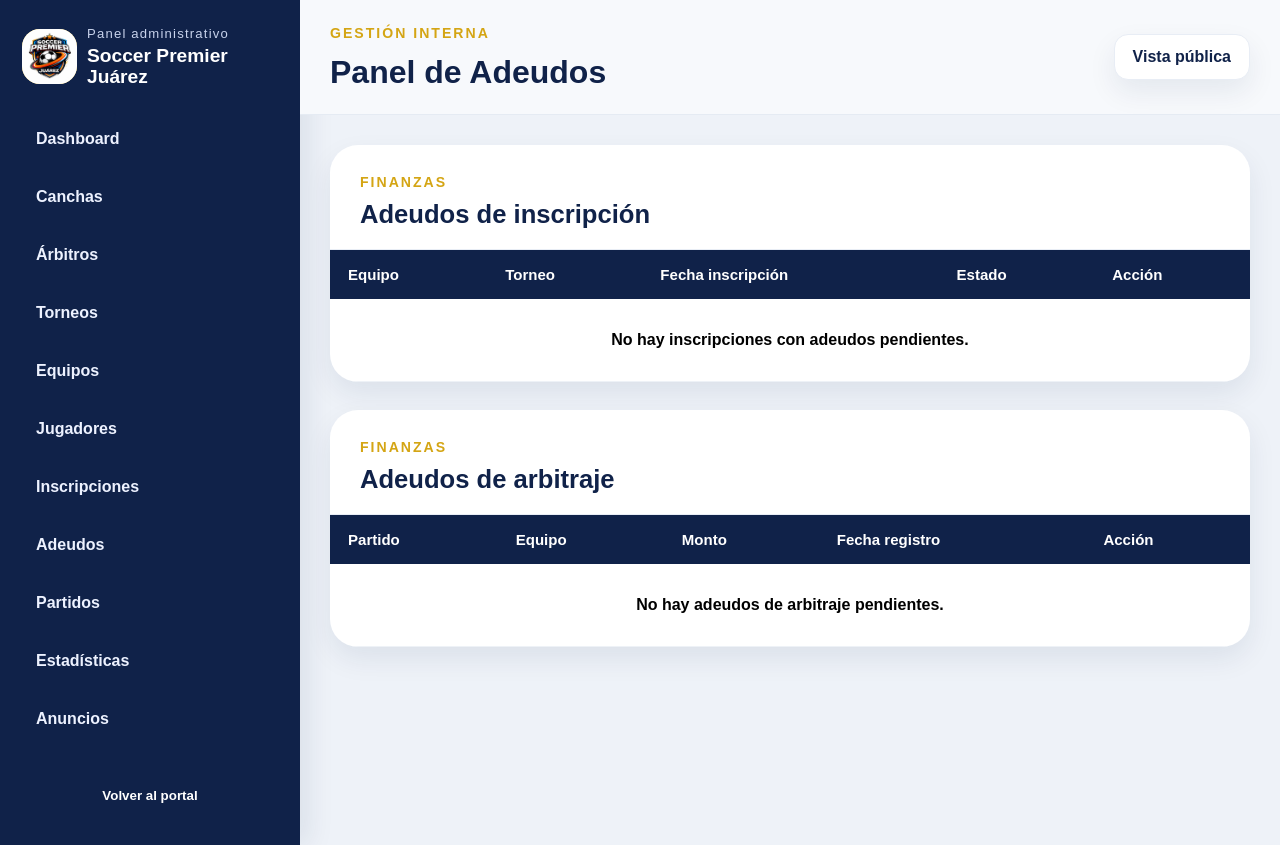
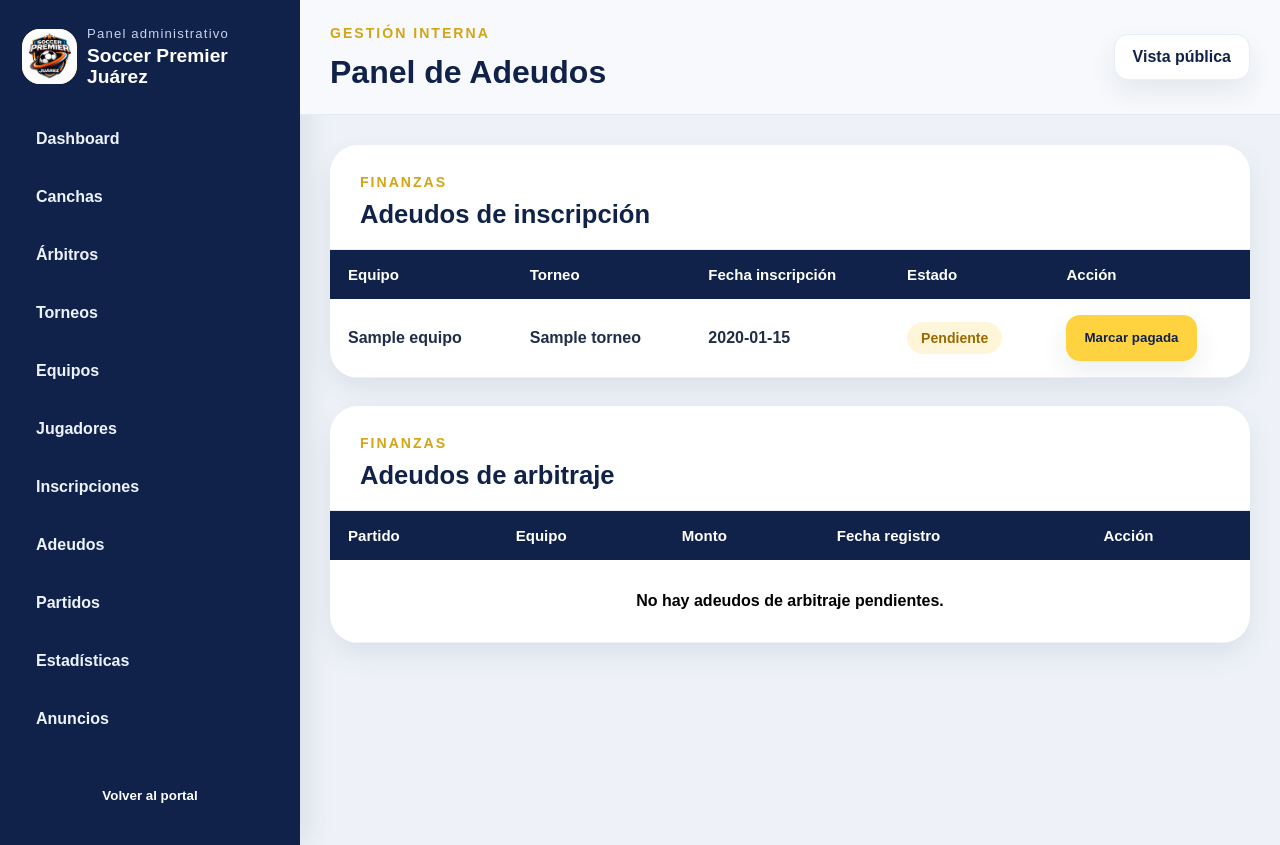
Before and after one commit to KSinloop/soccerpremier_app1, a Flask app: page /admin/adeudos in a window 1280 px wide. Run offline with Flask 3, Linux system fonts and the light colour scheme; tables that the repository leaves empty hold one stand-in row (values such as "Sample post").

Commit message:
Adeudos ya se registras y se sincronizan con los pagos de los equipos

```diff
--- a/routes/admin.py
+++ b/routes/admin.py
@@ -734,11 +734,9 @@ def eliminar_incidencia(partido_id, incidencia_id):
 
 @admin_bp.get("/adeudos")
 def vista_adeudos_admin():
-    from models import PagoInscripcion
     inscripciones_sin_pago = db.session.execute(
         db.select(Inscripcion)
-        .outerjoin(PagoInscripcion, PagoInscripcion.inscripcion_id == Inscripcion.id)
-        .where(PagoInscripcion.id == None)
+        .where(Inscripcion.estado_inscripcion != "Pagada")
     ).scalars().all()
 
     arbitrajes_pendientes = db.session.execute(
@@ -752,7 +750,18 @@ def vista_adeudos_admin():
         arbitrajes_pendientes=arbitrajes_pendientes
     )
 
+@admin_bp.route("/adeudos/inscripcion/pagar/<int:id>", methods=["POST"])
+@login_required
+def pagar_inscripcion_rapido(id):
+    inscripcion = db.session.get(Inscripcion, id)
+    if inscripcion:
+        inscripcion.estado_inscripcion = "Pagada"
+        db.session.commit()
+        registrar_movimiento('Adeudos', f'Inscripción ID {inscripcion.id} marcada como pagada')
+    return redirect(url_for('admin.vista_adeudos_admin'))
+
 @admin_bp.route("/adeudos/arbitraje/pagar/<int:id>", methods=["POST"])
+@login_required
 def pagar_arbitraje(id):
     from datetime import date as _date
     pago = db.session.get(PagoArbitraje, id)
--- a/templates/admin/adeudos_admin.html
+++ b/templates/admin/adeudos_admin.html
@@ -27,13 +27,14 @@
                     <td>{{ insc.equipo.nombre }}</td>
                     <td>{{ insc.torneo.nombre }}</td>
                     <td>{{ insc.fecha_inscripcion }}</td>
-                    <td><span class="status-badge status-soon">Sin pago</span></td>
+                    <td><span class="status-badge status-soon">{{ insc.estado_inscripcion }}</span></td>
                     <td>
-                        <div class="admin-actions">
-                            <a href="{{ url_for('admin.editar_inscripcion', id=insc.id) }}" class="admin-action-link">
-                                Registrar pago
-                            </a>
-                        </div>
+
+                        <form action="{{ url_for('admin.pagar_inscripcion_rapido', id=insc.id) }}" method="POST" style="margin: 0;">
+                            <button type="submit" class="admin-chip admin-chip-gold" style="border: none; cursor: pointer;">
+                                Marcar pagada
+                            </button>
+                        </form>
                     </td>
                 </tr>
                 {% else %}
--- a/templates/admin/inscripciones_admin.html
+++ b/templates/admin/inscripciones_admin.html
@@ -40,7 +40,7 @@
                             {% endif %}
                         </td>
                         <td>
-                            <a href="{{ url_for('admin.gestionar_roster', id=insc.id) }}" style="color: #17a2b8; font-weight: bold; margin-right: 15px; text-decoration: none;"> Roster / Plantilla</a>
+                            <a href="{{ url_for('admin.gestionar_roster', id=insc.id) }}" style="color: #17a2b8; font-weight: bold; margin-right: 15px; text-decoration: none;">Plantilla</a>
                             <a href="{{ url_for('admin.editar_inscripcion', id=insc.id) }}" style="color: #0044cc; font-weight: bold; margin-right: 15px; text-decoration: none;">Cambiar Estado</a>
                             <a href="{{ url_for('admin.eliminar_inscripcion', id=insc.id) }}" onclick="return confirm('¿Seguro que deseas eliminar esta inscripción?');" style="color: #cc0000; font-weight: bold; text-decoration: none;">Eliminar</a>
                         </td>
```
